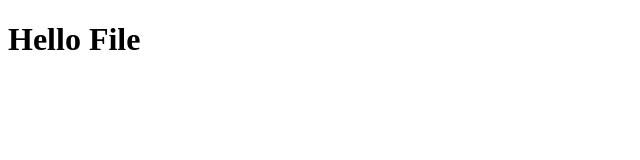
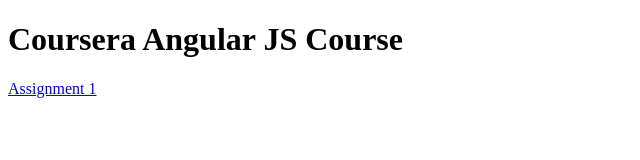
Before and after one commit to lb08abu/course5-angularJS, a plain HTML site: page index.html in a window 1280 px wide. Shown: the whole page, without its empty margins (0-640 px from the left). Drawn offline with Linux system fonts and the light colour scheme.

Commit message:
Links on main page

```diff
--- a/index.html
+++ b/index.html
@@ -5,6 +5,7 @@
     <title>Hello</title>
   </head>
   <body>
-    <h1>Hello File</h1>
+    <h1>Coursera Angular JS Course</h1>
+    <a href="assignments/assignment1/index.html">Assignment 1</a>
   </body>
 </html>
```
